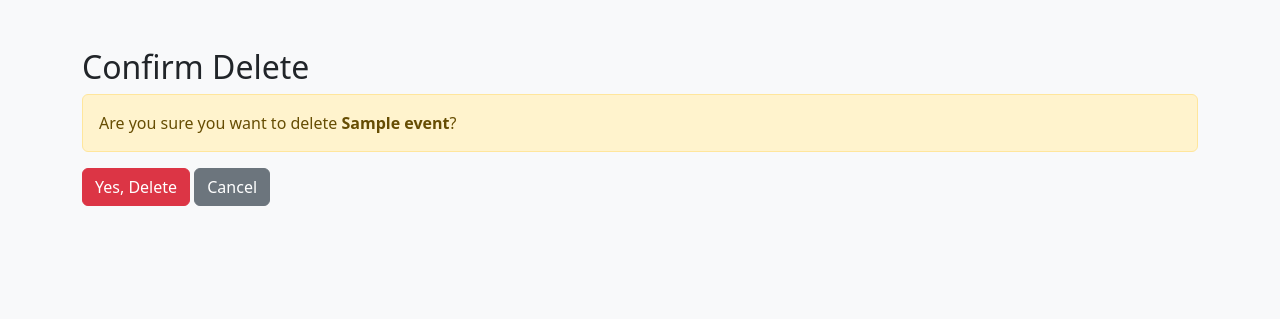
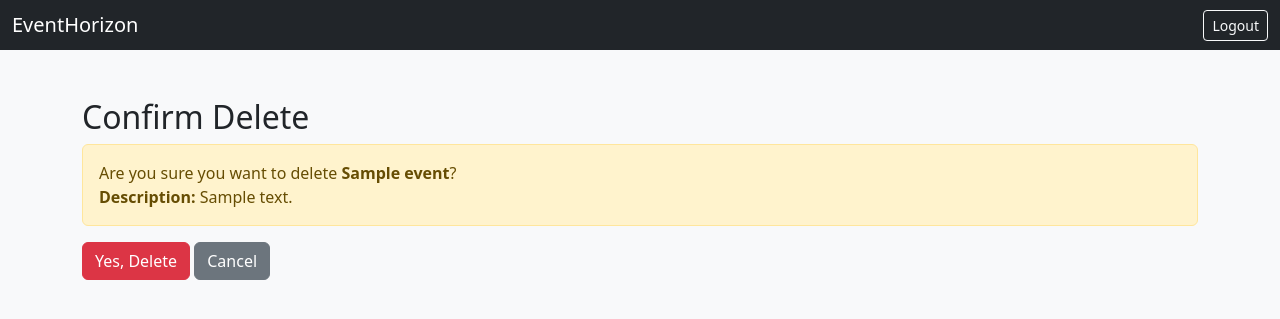
Before and after one commit to frhnahnr/eventportal, a Flask app: template templates/delete_event.html in a window 1280 px wide. Shown: the top 319 px of the page. Run offline with Flask 3, Linux system fonts and the light colour scheme; the template is opened without the code that fills it: most values are stand-ins (such as "Sample title", 1, 10 or a date in 2020).

Commit message:
Update delete_event.html

```diff
--- a/templates/delete_event.html
+++ b/templates/delete_event.html
@@ -1,19 +1,34 @@
 <!DOCTYPE html>
 <html>
 <head>
-    <title>Delete Event</title>
+    <title>Delete Event | EventHorizon</title>
     <link href="https://cdn.jsdelivr.net/npm/bootstrap@5.3.0/dist/css/bootstrap.min.css" rel="stylesheet">
 </head>
 <body class="bg-light">
+
+<!-- EventHorizon Navbar -->
+<nav class="navbar navbar-dark bg-dark">
+    <div class="container-fluid d-flex justify-content-between align-items-center">
+        <span class="navbar-brand mb-0 h1">EventHorizon</span>
+        <form action="/logout" method="post">
+            <button type="submit" class="btn btn-outline-light btn-sm">Logout</button>
+        </form>
+    </div>
+</nav>
+
+<!-- Delete Confirmation -->
 <div class="container mt-5">
     <h2>Confirm Delete</h2>
     <div class="alert alert-warning">
         Are you sure you want to delete <strong>{{ event.Name }}</strong>?
+        <br>
+        <strong>Description:</strong> {{ event.Description }}
     </div>
     <form method="POST">
         <button type="submit" class="btn btn-danger">Yes, Delete</button>
         <a href="/organizer/dashboard" class="btn btn-secondary">Cancel</a>
     </form>
 </div>
+
 </body>
 </html>
```
